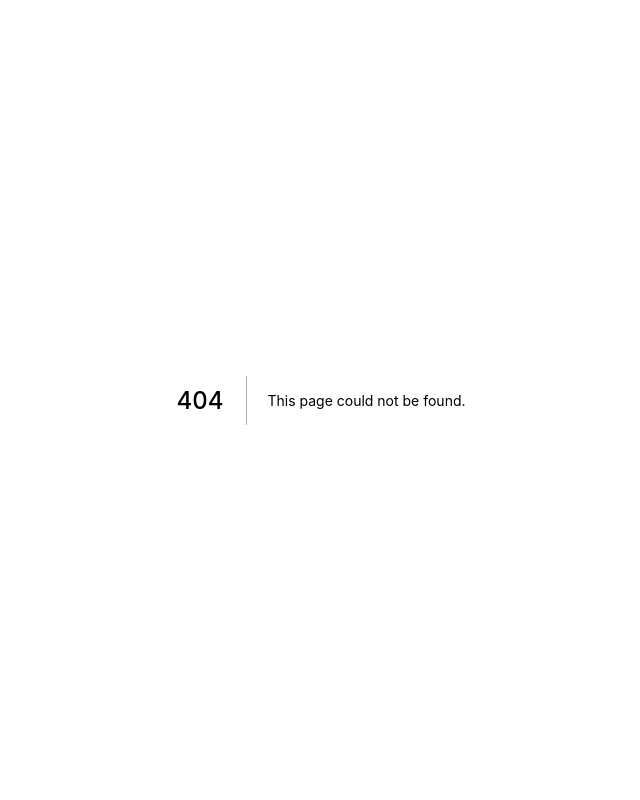
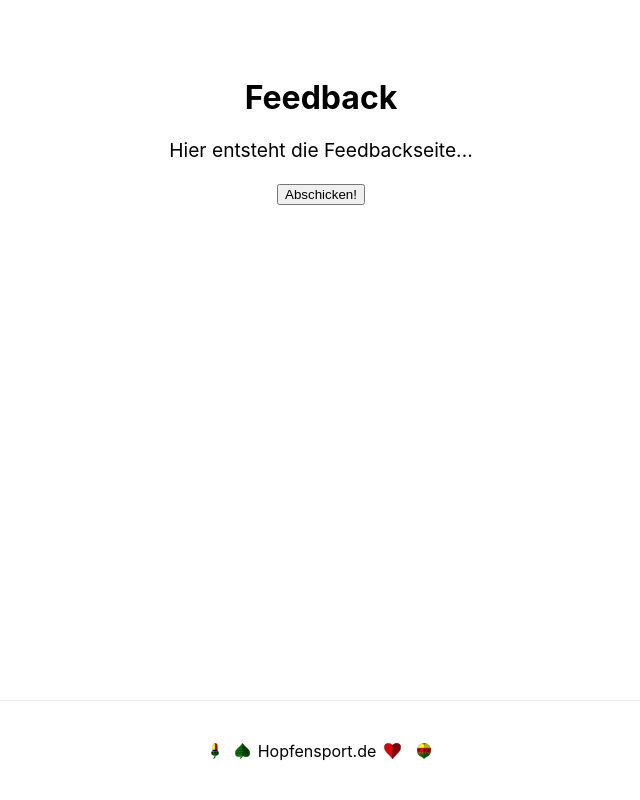
Before and after one commit to tobbsel/hopfensport-pwa, a Next.js app: page /feedback in a window 1280 px wide. Before the commit this address had no page. Shown: the whole page, without its empty margins (319-959 px from the left). Built offline with nearby package versions, Linux system fonts and the light colour scheme.

Commit message:
big chunk of initial work, create api for feedback / bug reports

```diff
--- /dev/null
+++ b/components/footer.module.css
@@ -0,0 +1,23 @@
+.footer {
+    width: 100%;
+    height: 100px;
+    border-top: 1px solid #eaeaea;
+    display: flex;
+    justify-content: center;
+    align-items: center;
+    margin-top: auto;
+}
+
+.footer img {
+    margin: 0.5rem;
+}
+
+.footer a {
+    display: flex;
+    justify-content: center;
+    align-items: center;
+}
+
+.logo {
+    height: 1em;
+}
--- /dev/null
+++ b/components/footer.tsx
@@ -0,0 +1,19 @@
+import Link from "next/link";
+import styles from './footer.module.css'
+
+
+export function Footer() {
+    return (
+        <footer className={styles.footer}>
+            <Link href="/">
+                <a>
+                    <img src="/clubs.svg" alt="Clubs symbol" className={styles.logo} />
+                    <img src="/spades.svg" alt="Spades symbol" className={styles.logo} />
+                        Hopfensport.de
+                    <img src="/hearts.svg" alt="Hearts Symbol" className={styles.logo} />
+                    <img src="/diamonds.svg" alt="Diamonds Symbol" className={styles.logo} />
+                </a>
+            </Link>
+        </footer>
+    )
+}
--- /dev/null
+++ b/components/layout.tsx
@@ -0,0 +1,12 @@
+import { PropsWithChildren } from "react";
+import { Footer } from "./footer";
+import styles from '../styles/Home.module.css'
+
+export default function Layout({ children }: PropsWithChildren<{}>): JSX.Element {
+    return (
+        <div className={styles.container}>
+            <main>{children}</main>
+            <Footer />
+        </div>
+    )
+}
--- a/package.json
+++ b/package.json
@@ -7,6 +7,7 @@
         "lint": "next lint --fix"
     },
     "dependencies": {
+        "@octokit/request": "^5.6.3",
         "next": "latest",
         "next-pwa": "^5.4.1",
         "react": "^17.0.2",
--- a/pages/_app.tsx
+++ b/pages/_app.tsx
@@ -1,6 +1,7 @@
 import Head from 'next/head'
 import '../styles/globals.css'
 import { AppProps } from 'next/app'
+import Layout from '../components/layout'
 
 export default function MyApp({ Component, pageProps }: AppProps) {
     return (
@@ -8,31 +9,17 @@ export default function MyApp({ Component, pageProps }: AppProps) {
             <Head>
                 <meta charSet="utf-8" />
                 <meta httpEquiv="X-UA-Compatible" content="IE=edge" />
-                <meta
-                    name="viewport"
-                    content="width=device-width,initial-scale=1,minimum-scale=1,maximum-scale=1,user-scalable=no"
-                />
+                <meta name="viewport" content="width=device-width,initial-scale=1"/>
                 <meta name="description" content="Description" />
                 <meta name="keywords" content="Keywords" />
                 <title>Hopfensport</title>
 
                 <link rel="manifest" href="/manifest.json" />
-                <link
-                    href="/icons/favicon-16x16.png"
-                    rel="icon"
-                    type="image/png"
-                    sizes="16x16"
-                />
-                <link
-                    href="/icons/favicon-32x32.png"
-                    rel="icon"
-                    type="image/png"
-                    sizes="32x32"
-                />
                 <link rel="apple-touch-icon" href="/apple-icon.png"></link>
-                <meta name="theme-color" content="#317EFB" />
             </Head>
-            <Component {...pageProps} />
+            <Layout>
+                <Component {...pageProps} />
+            </Layout>
         </>
     )
 }
--- /dev/null
+++ b/pages/api/create_issue.ts
@@ -0,0 +1,31 @@
+// Next.js API route support: https://nextjs.org/docs/api-routes/introduction
+import { request } from '@octokit/request';
+import { NextApiRequest, NextApiResponse } from 'next';
+import { CreateIssueRequest } from '../../shared/CreateIssueRequest';
+
+const createIssue = async (req: NextApiRequest, res: NextApiResponse) => {
+    if (req.method === 'POST') {
+        const requestBody: CreateIssueRequest = JSON.parse(req.body)
+
+        if (requestBody.description && requestBody.title) {
+            await request('POST /repos/{owner}/{repo}/issues', {
+                headers: {
+                    authorization: `token ${process.env.GITHUB_ISSUES_AUTH_TOKEN}`,
+                },
+                owner: process.env.GITHUB_ISSUES_REPO_OWNER!,
+                repo: process.env.GITHUB_ISSUES_REPO_NAME!,
+                title: requestBody.title,
+                body: requestBody.description + (requestBody.creator ? `\n\ncreated by "${requestBody.creator}"` : ''),
+                labels: [requestBody.issueType, 'a']
+            });
+        } else {
+            res.status(400).end('')
+        }
+
+        res.status(201).end('')
+    } else {
+        res.status(405).end('')
+    }
+}
+
+export default createIssue
--- a/pages/api/hello.ts
+++ /dev/null
@@ -1,8 +0,0 @@
-// Next.js API route support: https://nextjs.org/docs/api-routes/introduction
-import { NextApiRequest, NextApiResponse } from 'next'
-
-const hello = (req: NextApiRequest, res: NextApiResponse) => {
-    res.status(200).json({ name: 'John Doe' })
-}
-
-export default hello
--- /dev/null
+++ b/pages/feedback.tsx
@@ -0,0 +1,34 @@
+import styles from '../styles/Home.module.css'
+import { CreateIssueRequest } from '../shared/CreateIssueRequest'
+
+export default function Feedback() {
+    const buttonAction = async () => {
+        const requestBody: CreateIssueRequest = {
+            issueType: 'bug',
+            title: 'title',
+            description: 'This is a sample description.',
+            creator: 'creator'
+        }
+
+        await fetch('api/create_issue', {
+            method: 'POST',
+            body: JSON.stringify(requestBody)
+        })
+    }
+
+    return (
+        <main className={styles.main}>
+            <h1 className={styles.title}>
+                Feedback
+            </h1>
+
+            <p className={styles.description}>
+                Hier entsteht die Feedbackseite...
+            </p>
+
+            <button onClick={buttonAction}>
+                Abschicken!
+            </button>
+        </main>
+    )
+}
--- /dev/null
+++ b/shared/CreateIssueRequest.ts
@@ -0,0 +1,6 @@
+export interface CreateIssueRequest {
+    issueType: 'bug' | 'feature request',
+    title: string,
+    description: string,
+    creator: string
+}
--- a/styles/Home.module.css
+++ b/styles/Home.module.css
@@ -1,6 +1,6 @@
 .container {
     min-height: 100vh;
-    padding: 0 0.5rem;
+    padding: 0 3rem;
     display: flex;
     flex-direction: column;
     justify-content: center;
@@ -12,25 +12,6 @@
     flex: 1;
     display: flex;
     flex-direction: column;
-    justify-content: center;
-    align-items: center;
-}
-
-.footer {
-    width: 100%;
-    height: 100px;
-    border-top: 1px solid #eaeaea;
-    display: flex;
-    justify-content: center;
-    align-items: center;
-}
-
-.footer img {
-    margin: 0.5rem;
-}
-
-.footer a {
-    display: flex;
     justify-content: center;
     align-items: center;
 }
@@ -49,7 +30,7 @@
 .title {
     margin: 0;
     line-height: 1.15;
-    font-size: 4rem;
+    font-size: 2rem;
 }
 
 .title,
@@ -59,7 +40,7 @@
 
 .description {
     line-height: 1.5;
-    font-size: 1.5rem;
+    font-size: 1.2rem;
 }
 
 .code {
@@ -78,7 +59,7 @@
     flex-wrap: wrap;
 
     max-width: 800px;
-    margin-top: 3rem;
+    margin-top: 1rem;
 }
 
 .card {
@@ -111,10 +92,6 @@
     line-height: 1.5;
 }
 
-.logo {
-    height: 1em;
-}
-
 @media (max-width: 600px) {
     .grid {
         width: 100%;
```
Also changed, not shown: pages/index.tsx (+17 -41 lines), 1 other file (tests, documents, lock files or other folders). Lines whose indentation alone changed are shown as unchanged.
